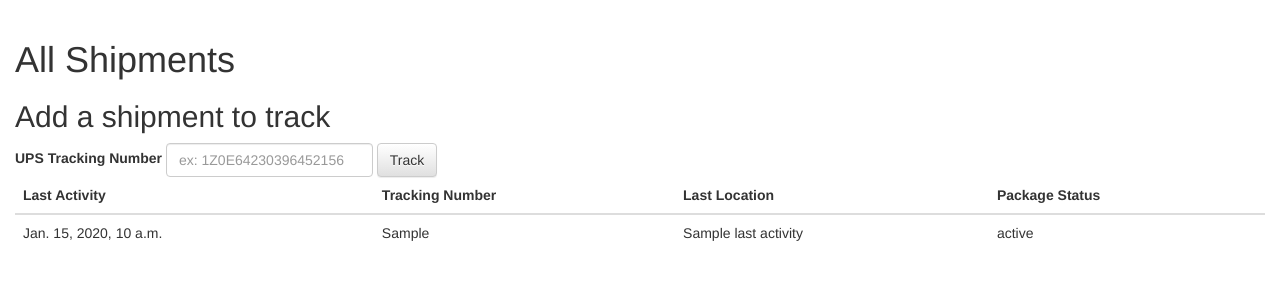
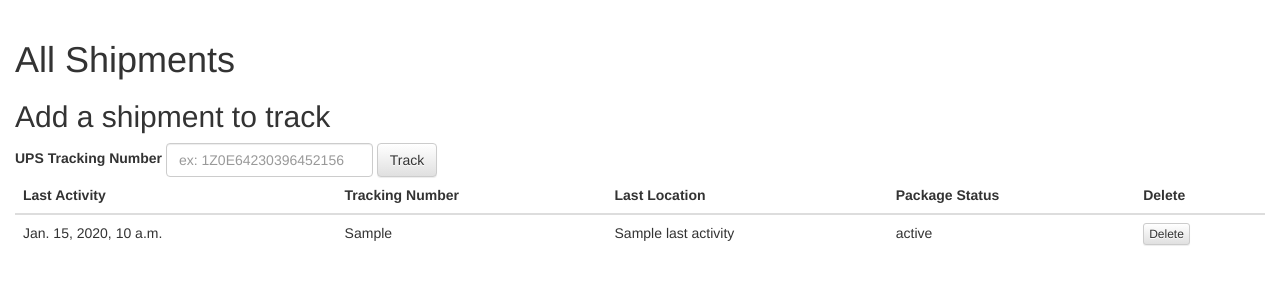
Before and after one commit to etothemanders/going-postal-django, a Django app: template goingpostal_app/templates/goingpostal_app/shipments.html in a window 1280 px wide. Shown: the part 51-351 px from the top of the page. Run offline with Django 3.2, Linux system fonts and the light colour scheme; tables that the repository leaves empty hold one stand-in row (values such as "Sample post"); the template is opened without the code that fills it: values that come from a table or form of the project are taken from there, most other values are stand-ins (such as "Sample title", 1, 10 or a date in 2020); some libraries are stand-ins or nearby versions.

Commit message:
[delete] Added delete shipments view

```diff
--- a/goingpostal_app/static/goingpostal_app/js/validator.js
+++ b/goingpostal_app/static/goingpostal_app/js/validator.js
@@ -30,7 +30,7 @@ var Validator = (function() {
       $('#error-message').html(errorMessage).removeClass('hidden');
     } else {
       $('#error-message').addClass('hidden');
-      $('form').submit();
+      $('#add-form').submit();
     }
   }
 
--- a/goingpostal_app/templates/goingpostal_app/shipments.html
+++ b/goingpostal_app/templates/goingpostal_app/shipments.html
@@ -7,7 +7,7 @@
 <h2>Add a shipment to track</h2>
 
 <p class="bg-danger text-danger hidden" id="error-message"></p>
-<form action="" method="POST" class="form-inline">{% csrf_token %}
+<form action="add/" method="POST" class="form-inline" id="add-form">{% csrf_token %}
   <div class="form-group">
     <label for="tracking-number-input">UPS Tracking Number</label>
     <input type="text" name="tracking-number" placeholder="ex: 1Z0E64230396452156" class="form-control" id="tracking-number-input">
@@ -22,6 +22,7 @@
             <th>Tracking Number</th>
             <th>Last Location</th>
             <th>Package Status</th>
+            <th>Delete</th>
           </tr>
         </thead>
         <tbody>
@@ -31,6 +32,12 @@
               <td>{{ shipment.tracking_no }}</td>
               <td>{{ last_activity.placename }}</td>
               <td>{{ last_activity.status_description }}</td>
+              <td>
+                <form action="delete/" method="POST">{% csrf_token %}
+                  <input type="hidden" name="tracking-number-delete" value="{{ shipment.tracking_no }}">
+                  <button type="submit" class="btn btn-xs btn-default">Delete</button>
+                </form>
+              </td>
             </tr>
           {% endfor %}
         </tbody>
--- a/goingpostal_app/urls.py
+++ b/goingpostal_app/urls.py
@@ -5,4 +5,6 @@ from . import views
 urlpatterns = [
     url(r'^$', views.index, name='index'),
     url(r'^shipments/$', views.shipments, name='shipments'),
+    url(r'^shipments/add/$', views.add_shipment, name='add_shipment'),
+    url(r'^shipments/delete/$', views.delete_shipment, name='delete_shipment'),
 ]
```
Also changed, not shown: goingpostal_app/views.py (+19 -7 lines).
